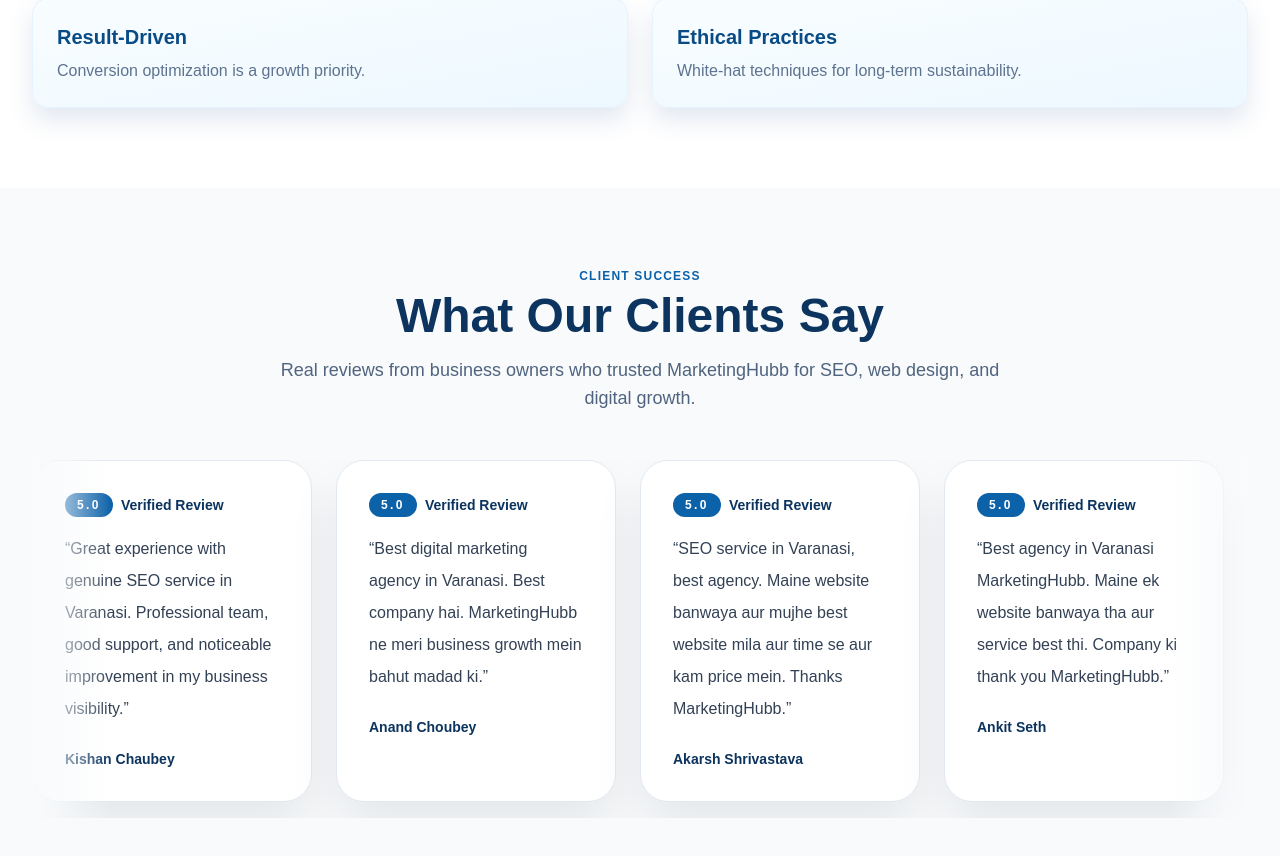
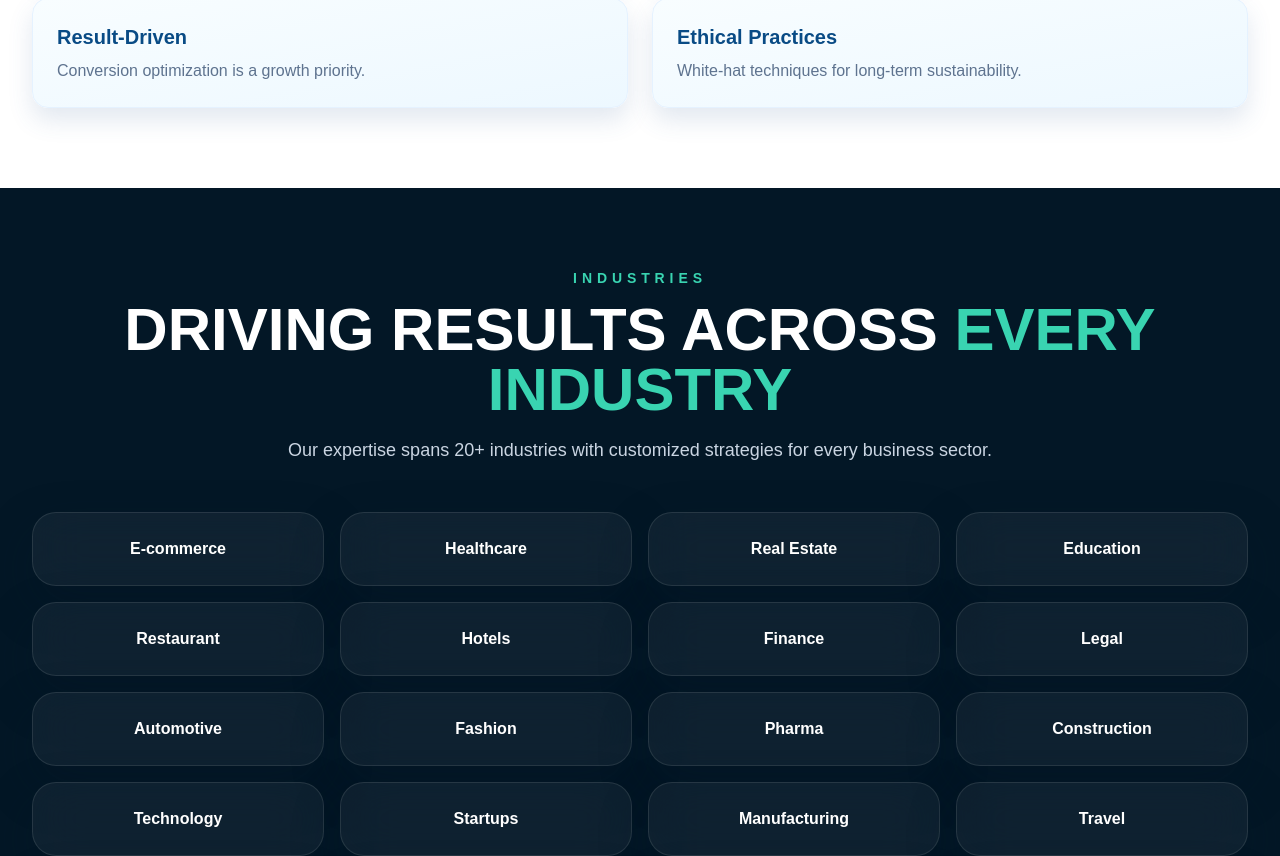
Before and after one commit to rohan-2004-web/marketinghubb, a Next.js app: page / in a window 1280 px wide. Shown: the part 2950-3806 px from the top of the page. Built offline with nearby package versions, Linux system fonts and the light colour scheme.

Commit message:
Remove testimonials section from home page

```diff
--- a/app/page.tsx
+++ b/app/page.tsx
@@ -11,7 +11,6 @@
 import HomeSEOSection from './components/HomeSEOSection';
 import LocationsSection from './components/LocationsSection';
 import IndustriesSection from './components/IndustriesSection';
-import TestimonialsSection from './components/TestimonialsSection';
 import MarketingContentSection from './components/MarketingContentSection';
 
 export const metadata: Metadata = {
@@ -44,7 +43,6 @@
       <HomeSEOSection />
       <ServiceSection />
       <CoreValuesSection />
-      <TestimonialsSection />
       <IndustriesSection />
       <WhyTrustSection />
       <WhyChooseSection />
```
